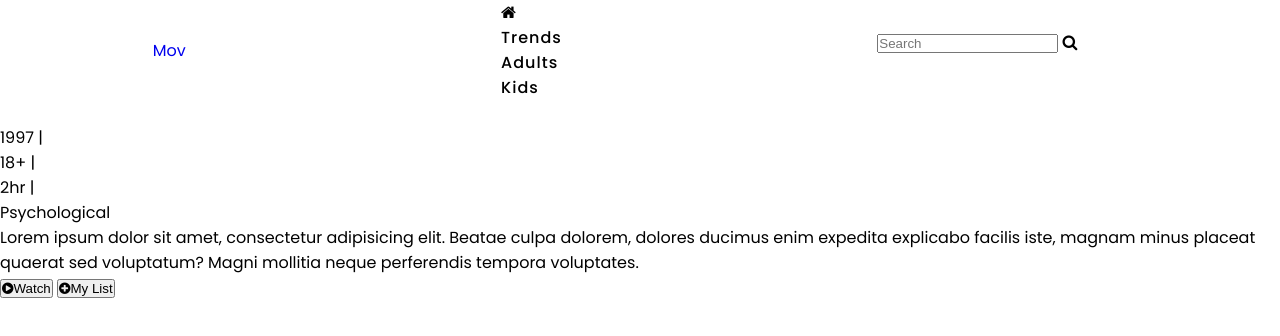
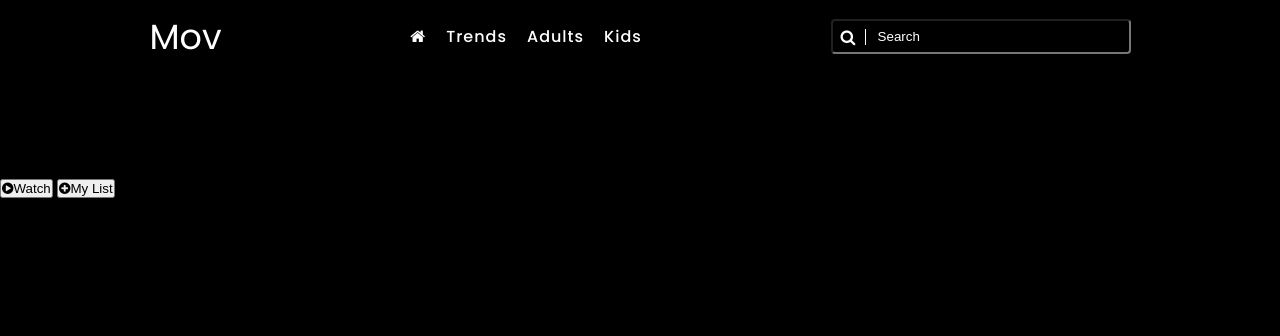
Before and after one commit to harishihan-c/Movie-Landing-Page, a website: page index.html in a window 1280 px wide. Drawn offline with Linux system fonts and the light colour scheme.

Commit message:
Navbar completed

```diff
--- a/CSS/style.css
+++ b/CSS/style.css
@@ -4,6 +4,7 @@
     margin: 0;
     padding: 0;
     box-sizing: border-box;
+
 }
 
 root{
@@ -12,13 +13,22 @@ root{
 
 body{
     font-family: 'poppins', sans-serif;
-    /*background-color: black;*/
+    background-color: black;
 }
 
 header{
+    position:absolute;
+    top:0;
+    left:0;
+    width:100%;
     display:flex;
     justify-content:space-around;
+    padding:10px 60px;
     align-items: center;
+}
+
+.nav{
+    display:flex;
 }
 
 .nav li{
@@ -28,7 +38,7 @@ header{
 
 .nav li a {
     text-decoration: none;
-    color: #000000;
+    color:#ffffff;
     letter-spacing:1px;
     font-weight : 500;
     cursor: pointer;
@@ -40,25 +50,41 @@ header{
 }
 
 .logo{
+    font-size: 35px;
     font-weight: 400;
     text-decoration:none;
+    color:#ffffff;
 }
 
 .search{
     position: relative;
-    width:250px;
-    height:40px;
+    width:300px;
+    height:35px;
 }
 
-search input{
+.search input{
     width:100%;
     height:100%;
-    border:none;
-    outline:none;
     position: absolute;
     left:0;
+    top:0;
     background:transparent;
     border-radius:4px;
     padding: 0 10px 0 45px;
     backdrop-filter: blur(10px);
+    color:#ffffff;
 }
+
+.search input::placeholder{
+    color: #ffffff;
+}
+
+.search i{
+    position:absolute;
+    color:#ffffff;
+    top:50%;
+    transform:translateY(-50%);
+    left:10px;
+    padding-right:10px;
+    border-right: 1px solid #ffffff;
+}
```
